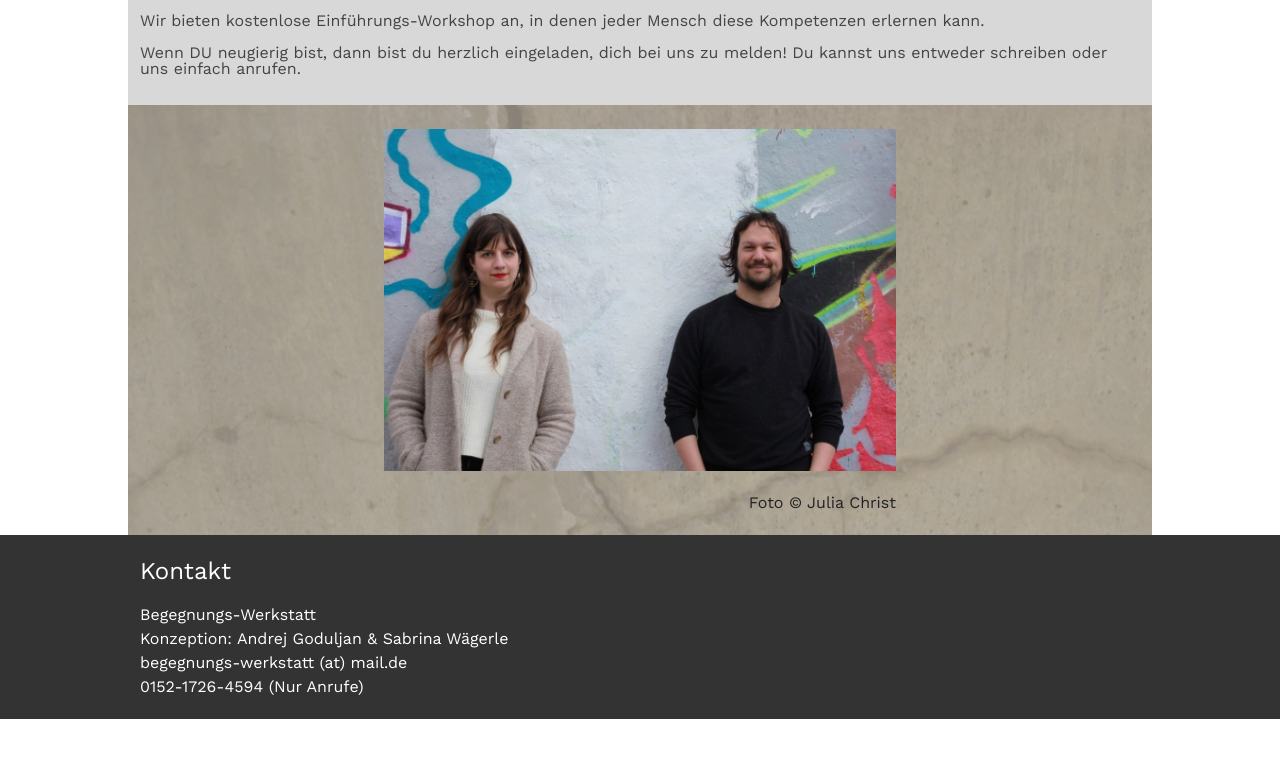
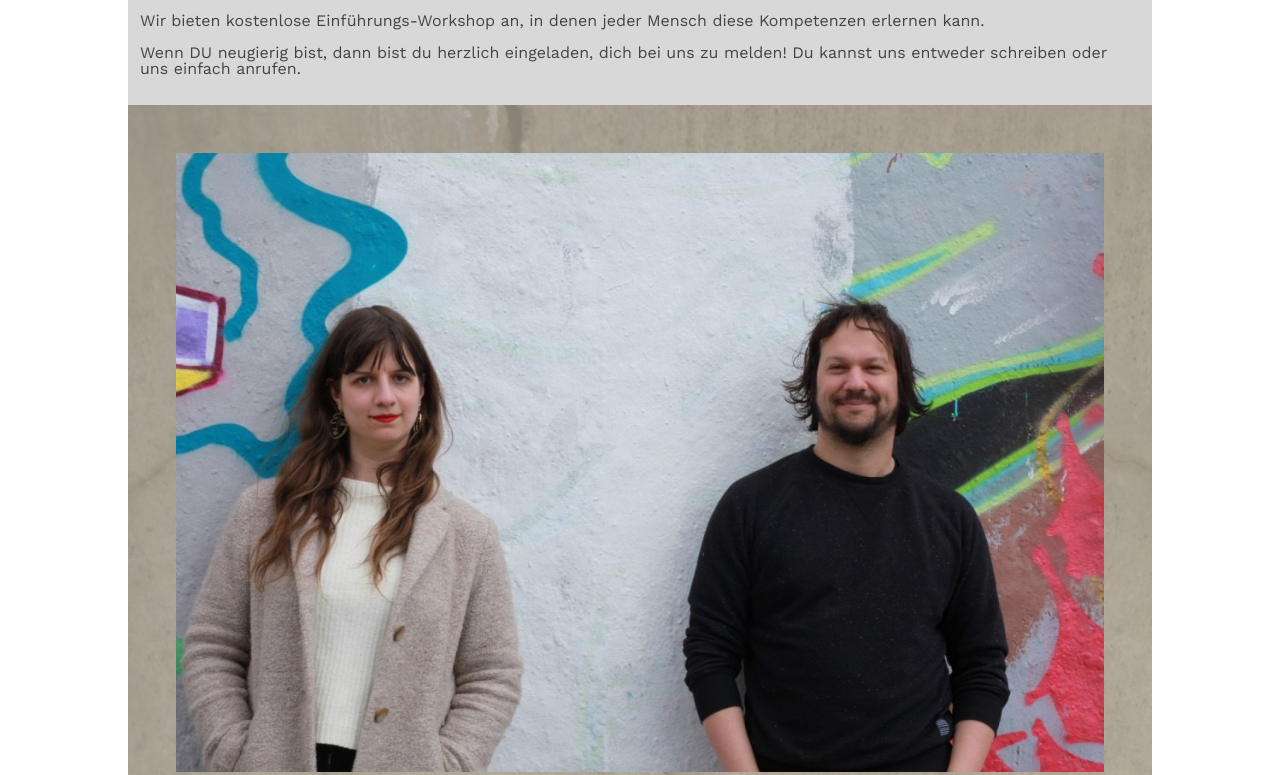
Before and after one commit to stephanLeece/werkstatt, a Gatsby site: page / in a window 1280 px wide. Shown: the part 685-1460 px from the top of the page. Before the commit the page ends 1404 px from the top, so only its background shows below. Built offline with nearby package versions, Linux system fonts and the light colour scheme; Gatsby itself is replaced by a stand-in of ours.

Commit message:
fix team image size

```diff
--- a/src/screens/Home/Home.styled.js
+++ b/src/screens/Home/Home.styled.js
@@ -71,7 +71,7 @@ const TeamSection = styled.section`
   flex-direction: column;
   align-items: center;
   background-image: url(${HeaderImage});
-  padding: 24px 20%;
+  padding: 48px;
   box-sizing: border-box;
 `;
 
@@ -79,13 +79,14 @@ const TeamImage = styled.img`
   max-width: 100%;
   height: auto;
   object-fit: contain;
-  margin-bottom: 24px;
+  margin-bottom: 12px;
 `;
 
 const TeamImageCredit = styled(StyledP)`
   color: #222222;
   align-self: flex-end;
 `;
+
 export {
   Wrap,
   HeroImage,
```
